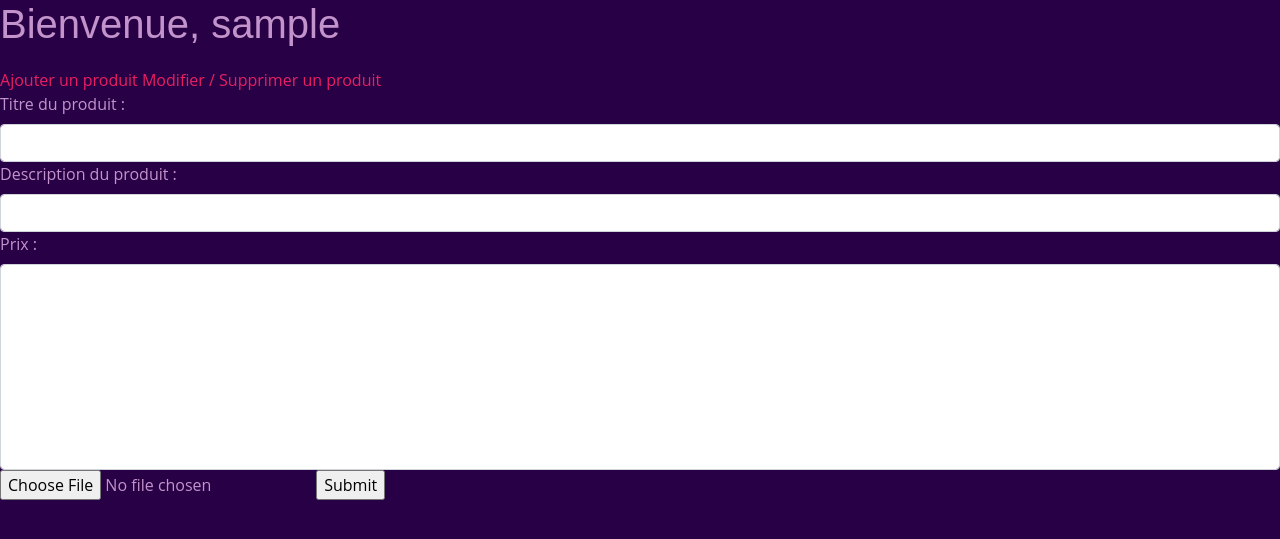
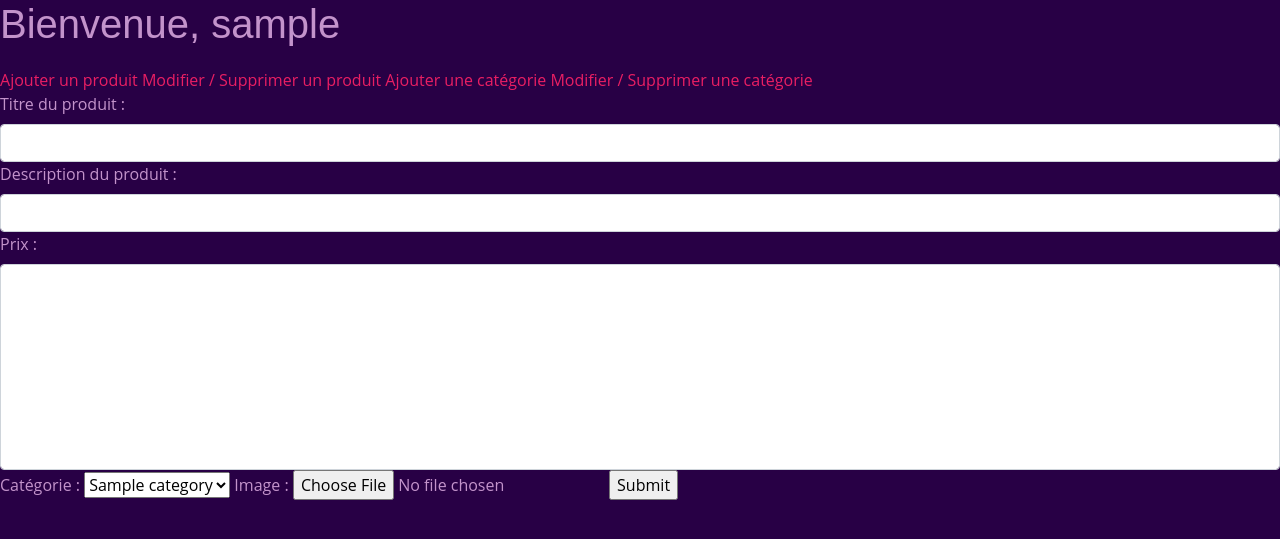
Before and after one commit to Edouard-Degeest/VR-Shop, a PHP site: page /admin/admin.php?action=add in a window 1280 px wide. Shown: the top 539 px of the page. Run offline with PHP 8.4, Linux system fonts and the light colour scheme; the visitor is signed in with stand-in values (Sample User, id 1); tables that the repository leaves empty or names only in its code hold one stand-in row (values such as "Sample post").

Commit message:
update admin.php V2

```diff
--- a/admin/admin.php
+++ b/admin/admin.php
@@ -9,6 +9,11 @@ session_start();
 
 <a href="?action=add">Ajouter un produit </a>
 <a href="?action=modifyanddelete">Modifier / Supprimer un produit </a>
+
+<a href="?action=add_category">Ajouter une catégorie </a>
+<a href="?action=modifyanddelete_category">Modifier / Supprimer une catégorie </a>
+
+
 
 <?php
 require_once('../includes/db.php');
@@ -71,8 +76,10 @@ if(isset($_SESSION['username'])){
                 }else{
                     echo"Veuillez rentrer une image";
                 }
+
                 if($title&&$description&&$price){
-                       $insert = $db->prepare("INSERT INTO products VALUES(null, '$title', '$description', '$price')");
+                    $category=$_POST['category'];
+                       $insert = $db->prepare("INSERT INTO products VALUES(null, '$title', '$description', '$price','$category')");
                         $insert->execute();
                 }else{
                     echo 'Veuillez remplir tout les champs';
@@ -80,7 +87,7 @@ if(isset($_SESSION['username'])){
 
                  }
 ?>
-    <form action="" method="post">
+<form action="" method="post" enctype="multipart/form-data">
 
 <div class="form-group">
   <label for="product">Titre du produit : </label>
@@ -91,7 +98,19 @@ if(isset($_SESSION['username'])){
 
   <label for="price">Prix  : </label>
   <input type="text" class="form-control" name="price" id="price" />
+  <label for="img">Catégorie  : </label>
+    <select name="category">
+        <?php $select=$db->query("SELECT * FROM category") ;
+        while($s = $select->fetch(PDO::FETCH_OBJ)){
+            ?>
+            <option ><?php echo $s->name; ?></option>
+            <?php
+        }
+        ?>
+    </select>
+  <label for="img">Image  : </label>
   <input type="file"  name="img"  />
+
   <input type="submit" name="submit"/>
 </div>
 </form>
@@ -133,7 +152,7 @@ if(isset($_SESSION['username'])){
 
             <label for="price">Prix  : </label>
             <input type="text" value="<?php echo $data->price; ?>" class="form-control" name="price" id="price" />
-            <input type="file" name="img" />
+
             <input type="submit" name="submit" value="Modifier"/>
             </div>
             </form>
@@ -155,7 +174,80 @@ if(isset($_SESSION['username'])){
             $delete = $db->prepare("DELETE FROM products WHERE id=$id");
             $delete->execute();
 
-    }else{
+    }else if($_GET['action']=='add_category'){
+
+            if(isset($_POST['submit'])){
+                $name = $_POST['name'];
+                if($name){
+                    $insert = $db->prepare("INSERT INTO category VALUES(null, '$name')");
+                    $insert->execute();
+                }else{
+                    echo'Veuillez remplir tous les champs';
+                }
+            }
+
+        ?>
+
+        <form action="" method="post">
+            <div class="form-group">
+            <label for="exampleInputEmail1">Titre de la catégorie</label>
+            <input type="text" class="form-control" name="name">
+            <input type="submit" name="submit" value="Ajouter ">
+
+        </form>
+        <?php
+
+
+    }else if($_GET['action']=='modifyanddelete_category'){
+        $select = $db->prepare("SELECT * FROM category");
+        $select->execute();
+
+        while($s=$select->fetch(PDO::FETCH_OBJ)){
+            echo $s->name;
+        ?>
+
+       <a href="?action=modify_category&amp;id=<?php echo $s->id; ?>">Modifier</a>
+          <a href="?action=delete_category&amp;id=<?php echo $s->id; ?>">X</a>
+
+           <?php
+             }
+
+    }else if($_GET['action']=='modify_category'){
+
+        $id=$_GET['id'];
+
+        $select = $db->prepare("SELECT *  FROM category WHERE id=$id");
+        $select->execute();
+        $data = $select->fetch(PDO::FETCH_OBJ);
+
+        ?>
+        <form action="" method="post" enctype="multipart/form-data">
+
+        <div class="form-group">
+        <label for="product">Titre de la catégorie : </label>
+        <input type="text" value="<?php echo $data->name; ?>" class="form-control" name="title" id="title" />
+
+
+        <input type="submit" name="submit" value="Modifier"/>
+        </div>
+        </form>
+        <?php
+
+        if(isset($_POST['submit'])){
+            $title=$_POST['title'];
+
+            $update = $db->prepare("UPDATE category SET name='$title' WHERE id=$id");
+            $update->execute();
+            header('Location: admin.php?action=modifyanddelete_category');
+        }
+
+    }else if($_GET['action']=='delete_category'){
+        $id=$_GET['id'];
+        $delete = $db->prepare("DELETE FROM category WHERE id=$id");
+        $delete->execute();
+
+        header('Location: admin.php?action=modifyanddelete_category');
+    } else{
 
         die('Une erreur s\'est produite.');
      }
```
